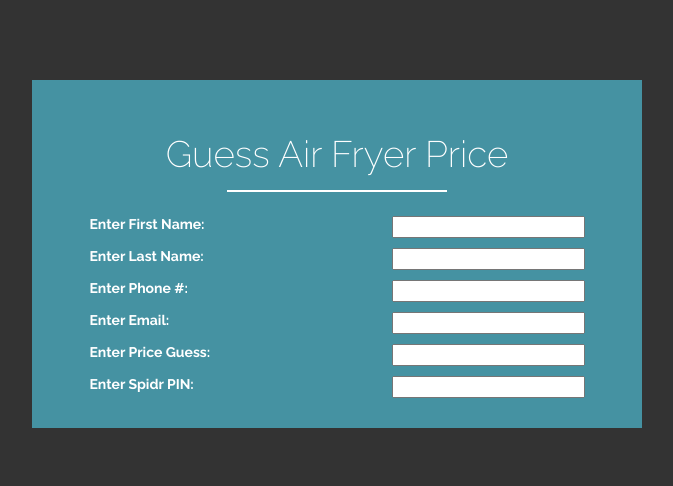
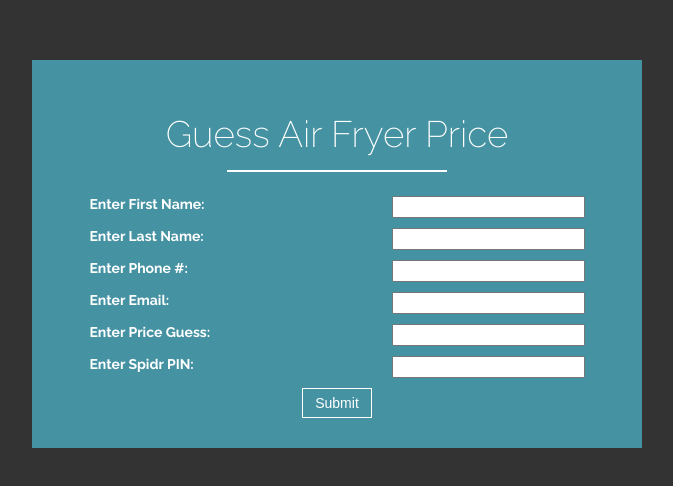
Before and after one commit to MGKing07/my-spidr-code, a React (Create React App) app: page / in a window 1280 px wide. Shown: the part 146-632 px from the top of the page, without its empty margins (303-976 px from the left). Built offline with nearby package versions, Linux system fonts and the light colour scheme.

Commit message:
Added submit button

```diff
--- a/src/components/GuessForm.js
+++ b/src/components/GuessForm.js
@@ -32,34 +32,35 @@ function GuessForm() {
     <form>
         <div className="FormSec">
             <label><strong>Enter First Name:</strong></label>
-            <input className='TypingIn' onChange={firstNChange}
+            <input required className='TypingIn' onChange={firstNChange}
             value={firstN} type='text'/>
         </div>
         <div className="FormSec">
             <label><strong>Enter Last Name:</strong></label>
-            <input className='TypingIn' onChange={lastNChange}
+            <input required className='TypingIn' onChange={lastNChange}
             value={lastN} type='text'/>
         </div>
         <div className="FormSec">
             <label><strong>Enter Phone #:</strong></label>
-            <input className='TypingIn' onChange={phoneNChange}
+            <input required className='TypingIn' onChange={phoneNChange}
             value={phoneN} type='tel'/>
         </div>
         <div className="FormSec">
             <label><strong>Enter Email:</strong></label>
-            <input className='TypingIn' onChange={emailChange}
+            <input required className='TypingIn' onChange={emailChange}
             value={email} type='email'/>
         </div>
         <div className="FormSec">
             <label><strong>Enter Price Guess:</strong></label>
-            <input className='TypingIn' onChange={priceGChange}
+            <input required className='TypingIn' onChange={priceGChange}
             value={priceG} type='text'/>
         </div>
         <div className="FormSec">
             <label><strong>Enter Spidr PIN:</strong></label>
-            <input className='TypingIn' onChange={pinChange}
+            <input required className='TypingIn' onChange={pinChange}
             value={spidrPIN} type='text'/>
         </div>
+        <input className='SubmitBtn' type='submit' value="Submit"/>
     </form>
   )
 }
--- a/src/styles/GuessForm.css
+++ b/src/styles/GuessForm.css
@@ -21,3 +21,14 @@ label {
   justify-content: space-between;
   width: 100%;
 }
+
+.SubmitBtn {
+    font-weight: 400;
+    font-size: 14px;
+    vertical-align: middle;
+    padding: 6px 12px;
+    border: 1px solid #fff;
+    border-radius: 0;
+    color: #fff;
+    background-color: transparent;
+}
```
